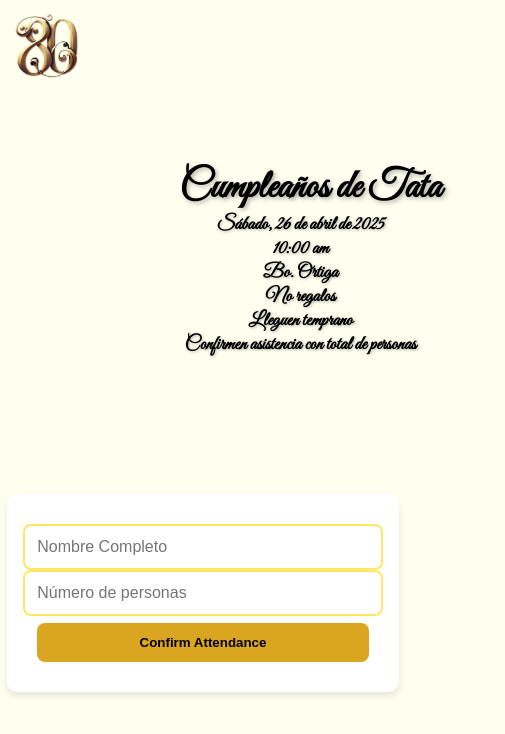
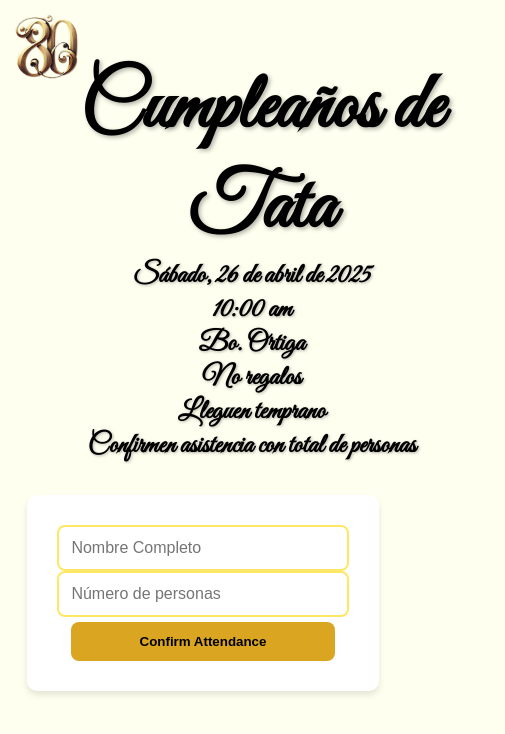
Before and after one commit to arebac/ayabday80, a React (Vite) app: page / in a window 390 px wide. Shown: the top 734 px of the page, 505 px wide, since content can reach past the window. Built offline with nearby package versions, Linux system fonts and the light colour scheme.

Commit message:
fixed more mobile code

```diff
--- a/src/components/InvitationPage.css
+++ b/src/components/InvitationPage.css
@@ -1,5 +1,4 @@
-
-.entireScreen{
+.entireScreen {
   width: 100%;
   height: 80vh;
   display: flex;
@@ -9,7 +8,7 @@
   margin-top: 1%;
 }
 
-.containerANDheader{
+.containerANDheader {
   width: 100%;
   height: 80vh;
   display: flex;
@@ -21,7 +20,6 @@
   background-position: top 60% right 70%;
   background-repeat: no-repeat; /* Prevents tiling */
   margin: 0;
-
 }
 
 .container {
@@ -31,14 +29,11 @@
   justify-content: center;
   height: 60vh;
   width: 100%;
-
 }
 
 .header {
-
   width: 100%;
-  margin-left:30%;
-
+  margin-left: 30%;
 }
 
 .header h1 {
@@ -120,43 +115,29 @@
   transform: scale(1.05); /* Slight pop effect */
 }
 
-
 @media (max-width: 768px) {
-
   .containerANDheader {
     background-image: url("/image-removebg-preview (1).png");
     background-size: 20%;
     background-position: top left;
     background-repeat: no-repeat;
-    }
-
-
-    .header {
-      width: 100%;
-      text-align: left; /* Asegura alineación correcta */
-      padding-left: 25%; /* Aleja el texto de la imagen */
-    }
-
-  .header h1 {
-    font-size: 2.5rem; /* Keep title readable */
   }
 
-  .header p {
-    font-size: 1.2rem;
+  .header {
+    width: 100%;
   }
 
   .card {
-    width: 85%; /* Ajusta el tamaño */
+    width: 75%; /* Ajusta el tamaño */
     max-width: 400px; /* Evita que se expanda demasiado */
     margin-top: -5%; /* Reduce la separación */
   }
 
   .input {
-    width: 100%; /* Make inputs full width */
+    width: 90%; /* Make inputs full width */
   }
 
   .button {
-    width: 100%;
+    width: 90%;
   }
-
 }
```
